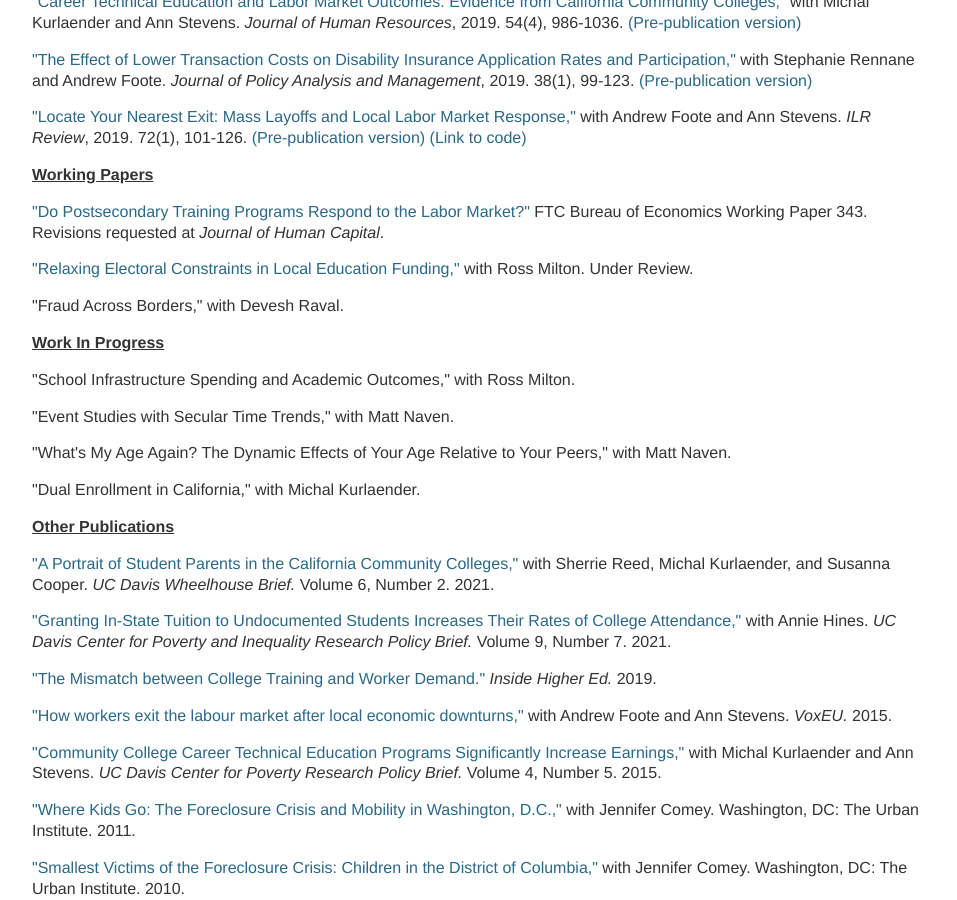
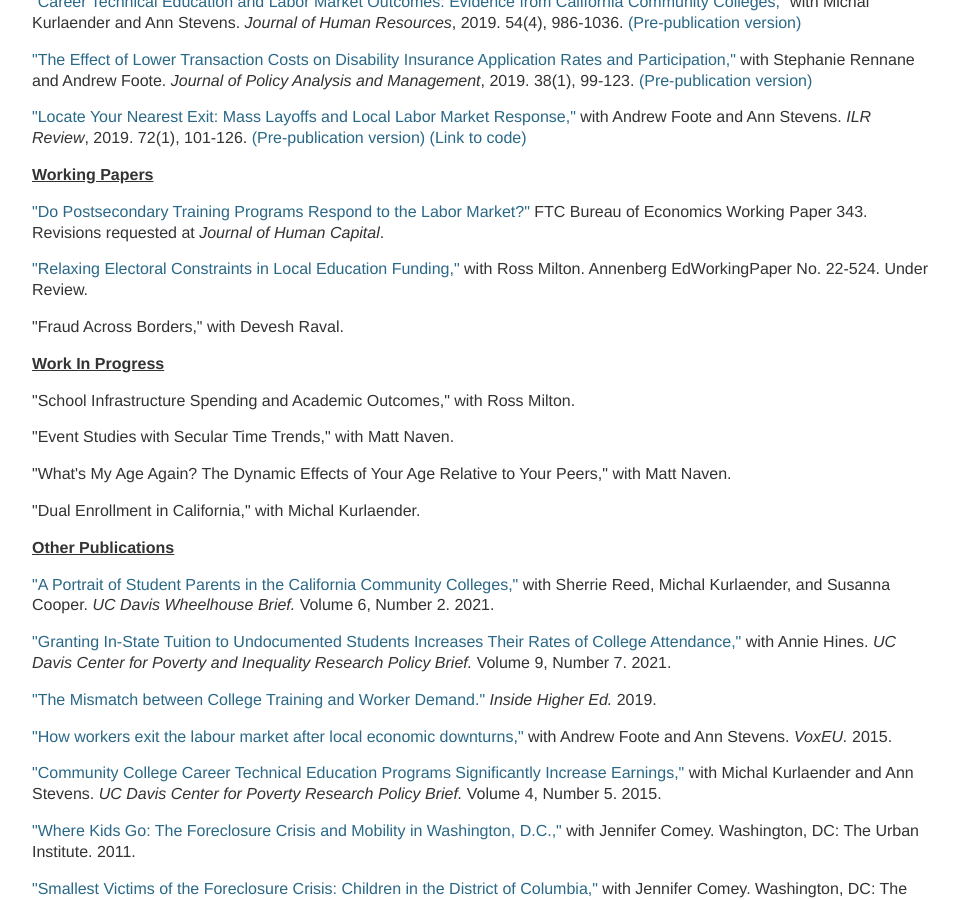
Before and after one commit to mzgrosz/mzgrosz.github.io, a Jekyll site: the page built from research/index.html, in a window 1280 px wide and 900 px high, scrolled down 548 px. Shown: the whole window, without its empty margins (160-1117 px from the left). Built offline with Jekyll 4.4.1, drawn with Linux system fonts in a browser that asks for light colours.

Commit message:
Update index.html

```diff
--- a/research/index.html
+++ b/research/index.html
@@ -65,7 +65,7 @@ title: Michel Grosz
 	<br>
 	--></p>
 
-<p><a href="https://mzgrosz.github.io/research/gm_relaxing_210827.pdf">&quot;Relaxing Electoral Constraints in Local Education Funding,&quot;</a> with Ross Milton. Under Review.</p>
+<p><a href="https://edworkingpapers.com/ai22-524">&quot;Relaxing Electoral Constraints in Local Education Funding,&quot;</a> with Ross Milton. Annenberg EdWorkingPaper No. 22-524. Under Review.</p>
 
 <p>&quot;Fraud Across Borders,&quot; with Devesh Raval.</p>
 
```
